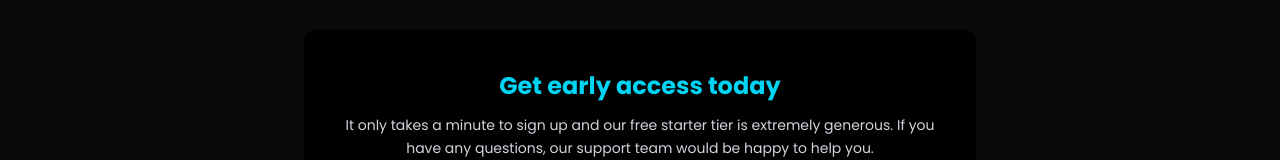
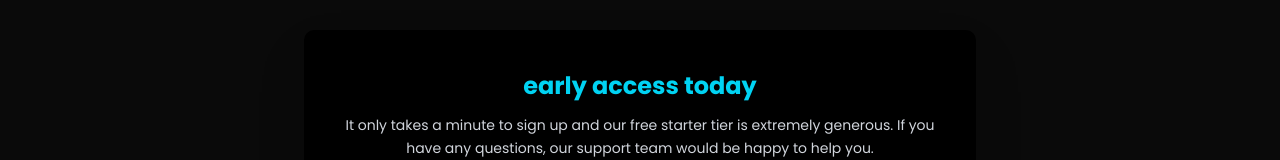
Before and after one commit to james841/Block_Boi, a Next.js app: page / in a window 1280 px wide. Shown: the part 2878-3038 px from the top of the page. Built offline with nearby package versions, Linux system fonts and the light colour scheme; no server answers; the database is empty.

Commit message:
changes made

```diff
--- a/app/components/GetStartedSection.tsx
+++ b/app/components/GetStartedSection.tsx
@@ -7,7 +7,7 @@ export default function GetStartedSection() {
   return (
     <section className=" text-white py-20 px-4 flex justify-center relative z-20 -mb-28">
       <div className="bg-[#000000] p-10 rounded-lg text-center max-w-2xl w-full shadow-2xl transform transition-all duration-500 hover:shadow-blue-500/20">
-        <h2 className="text-2xl font-bold mb-3 text-cyan-400 animate-fade-in">Get early access today</h2>
+        <h2 className="text-2xl font-bold mb-3 text-cyan-400 animate-fade-in">early access today</h2>
         <p className="text-gray-300 mb-6 text-sm leading-relaxed animate-fade-in" style={{ animationDelay: "0.2s" }}>
           It only takes a minute to sign up and our free starter tier is
           extremely generous. If you have any questions, our support team would
```
